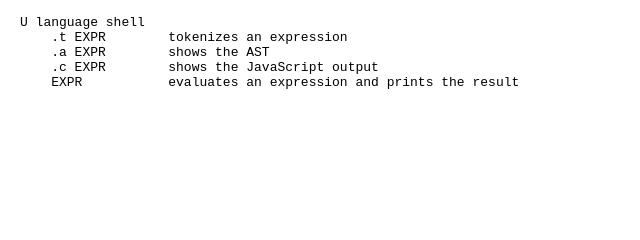
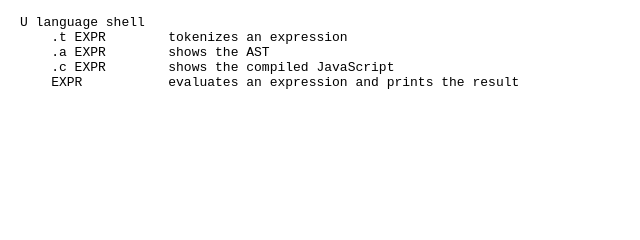
Before and after one commit to yassenb/u, a website: page web/index.html in a window 1280 px wide. Shown: the top 240 px of the page, 220-860 px from the left. Drawn offline with Linux system fonts and the light colour scheme.

Commit message:
re-phrased help message for .c

```diff
--- a/web/index.html
+++ b/web/index.html
@@ -10,7 +10,7 @@
 U language shell
     .t EXPR        tokenizes an expression
     .a EXPR        shows the AST
-    .c EXPR        shows the JavaScript output
+    .c EXPR        shows the compiled JavaScript
     EXPR           evaluates an expression and prints the result
 </div>
 <input id="inp" value="1 + 2 &quot; Type something to parse here" />
```
